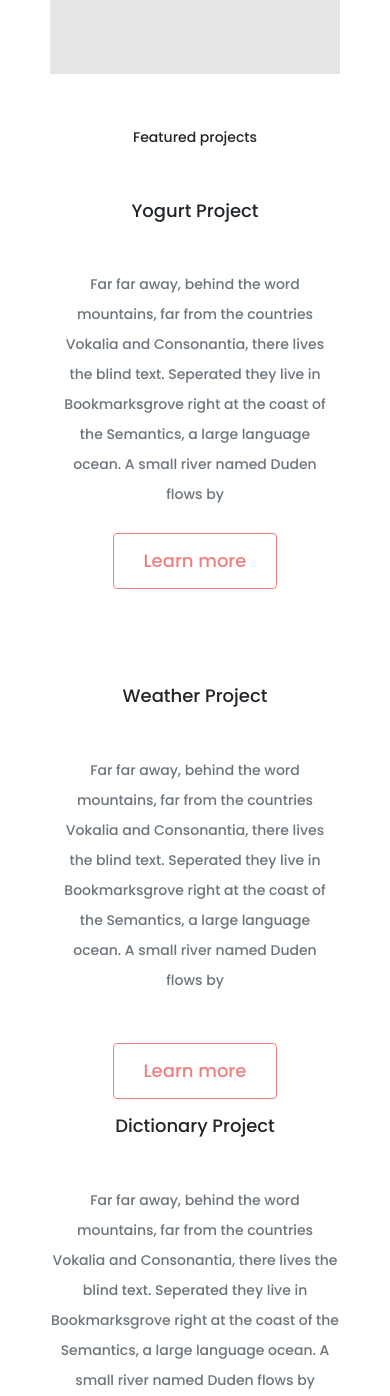
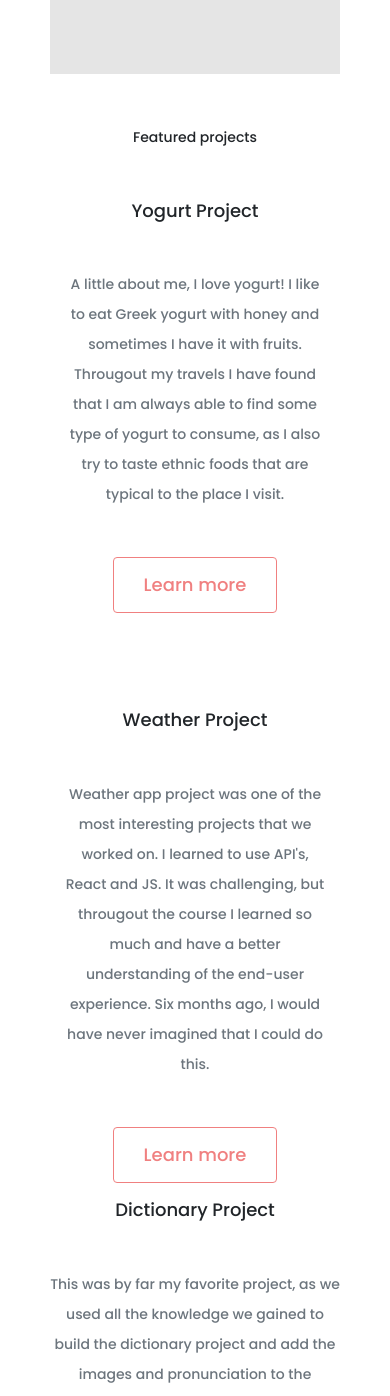
Before and after one commit to Katya383/portfolio-projectK, a plain HTML site: page index.html in a window 390 px wide. Shown: the part 596-1992 px from the top of the page. Drawn offline with nearby package versions, Linux system fonts and the light colour scheme.

Commit message:
Added paragraphs about me

```diff
--- a/index.html
+++ b/index.html
@@ -4,7 +4,8 @@
     <meta charset="UTF-8" />
     <meta http-equiv="X-UA-Compatible" content="IE=edge" />
     <meta name="viewport" content="width=device-width, initial-scale=1.0" />
-    <title>Document</title>
+    <meta name="description" content="Katia is a front-end developer based in New York." />
+    <title>Front-end developer-Katia Barnave</title>
     <link
       href="https://cdn.jsdelivr.net/npm/bootstrap@5.1.1/dist/css/bootstrap.min.css"
       rel="stylesheet"
@@ -33,7 +34,7 @@
     <nav class="navbar navbar-expand-lg navbar-light bg-white">
   <div class="container-fluid">
     <a class="navbar-brand" href="#">
-      <img src="images/logo.png"  class="logo" alt="">
+      <img src="images/logo.png"  class="logo" alt="SheCodes logo">
     </a>
     <button class="navbar-toggler" type="button" data-bs-toggle="collapse" data-bs-target="#navbarSupportedContent" aria-controls="navbarSupportedContent" aria-expanded="false" aria-label="Toggle navigation">
       <span class="navbar-toggler-icon"></span>
@@ -49,7 +50,7 @@
         <li class="nav-item">
           <a class="nav-link" href="/work.html">Work</a>
           </li>
-          <li class="vav-item">
+          <li class="nav-item">
             <a class="nav-link" href="/contact.html">Contact</a>
             </li>
           </ul>
@@ -75,11 +76,12 @@
         <div class="col">
           <div class="project-description">
             <h2 class="mb-5">Yogurt Project</h2>
-            <p class="mb-4 text-muted">
-              Far far away, behind the word mountains, far from the countries
-              Vokalia and Consonantia, there lives the blind text. Seperated
-              they live in Bookmarksgrove right at the coast of the Semantics, a
-              large language ocean. A small river named Duden flows by
+            <p class="mb-5 text-muted">
+              A little about me, I love yogurt! I like to eat Greek yogurt with
+              honey and sometimes I have it with fruits. Througout my travels I
+              have found that I am always able to find some type of yogurt to
+              consume, as I also try to taste ethnic foods that are typical to the
+              place I visit.
             </p>
             <a href="" class="btn btn-branding-featured"> Learn more </a>
           </div>
@@ -90,10 +92,11 @@
         <div class="project-description">
           <h2 class="mb-5">Weather Project</h2>
           <p class="mb-5 text-muted">
-            Far far away, behind the word mountains, far from the countries
-            Vokalia and Consonantia, there lives the blind text. Seperated they
-            live in Bookmarksgrove right at the coast of the Semantics, a large
-            language ocean. A small river named Duden flows by
+            Weather app project was one of the most interesting projects that we
+            worked on. I learned to use API's, React and JS. It was challenging,
+            but througout the course I learned so much and have a better
+            understanding of the end-user experience. Six months ago, I would
+            have never imagined that I could do this.
           </p>
           <a href="" class="btn btn-branding-featured"> Learn more </a>
         </div>
@@ -110,26 +113,27 @@
           <div class="project-description">
             <h2 class="mb-5 mt-3">Dictionary Project</h2>
             <p class="mb-4 text-muted">
-              Far far away, behind the word mountains, far from the countries
-              Vokalia and Consonantia, there lives the blind text. Seperated
-              they live in Bookmarksgrove right at the coast of the Semantics, a
-              large language ocean. A small river named Duden flows by
+              This was by far my favorite project, as we used all the knowledge
+              we gained to build the dictionary project and add the images and
+              pronunciation to the pronunciation. The greatest lesson I learned
+              from doing this project is that we all possess the power to work
+              hard and make the impossible possible. Thank you SheCodes!
             </p>
             <a href="" class="btn btn-branding-featured"> Learn more </a>
           </div>
         </div>
       </div>
       <footer>
-        <div class="contact-box d-flex justify-content-between mb-5 d-none d-md-flex">
+        <div class="contact-box justify-content-between mb-5 d-none d-md-flex">
           <div>
           <h4>Work Inquiry</h4>
-          <p class="text-muted">Let's create together</p>
-          </div>
+          <p class="text-muted">Let's work together</p>
+            </div>
           <div>
-          <a href="" class="btn btn-branding">Contact me</a>
+          <a href="" class="btn btn-branding mt-3">Contact me</a>
         </div>
         </div>
-        <div class="d-flex justify-content-center mb-5 mt-6">
+        <div class="d-flex justify-content-center mb-5">
         <a href="mailto:kbarnave814@gmail.com" class="email-link">
           kbarnave814@gmail.com
         </a>
```
Also changed, not shown: about.html (+4 -5 lines), contact.html (+6 -2 lines).
